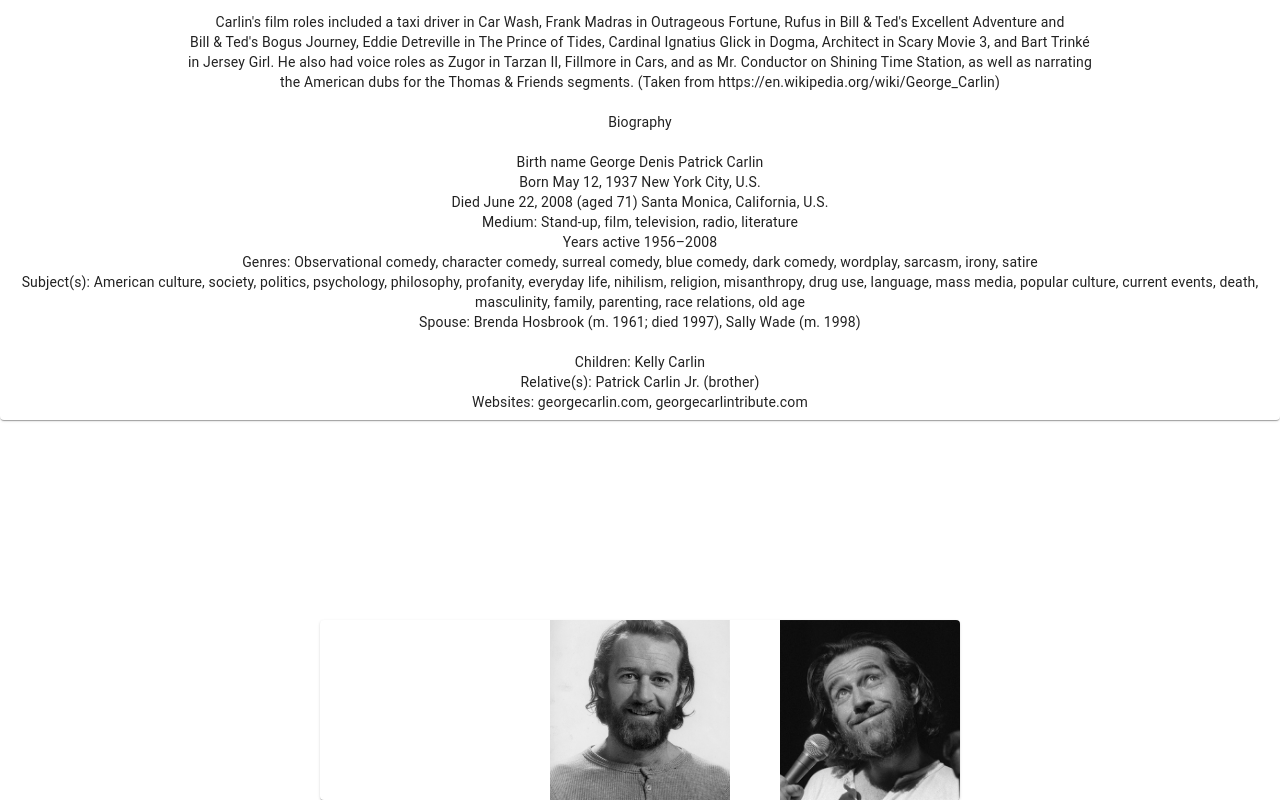
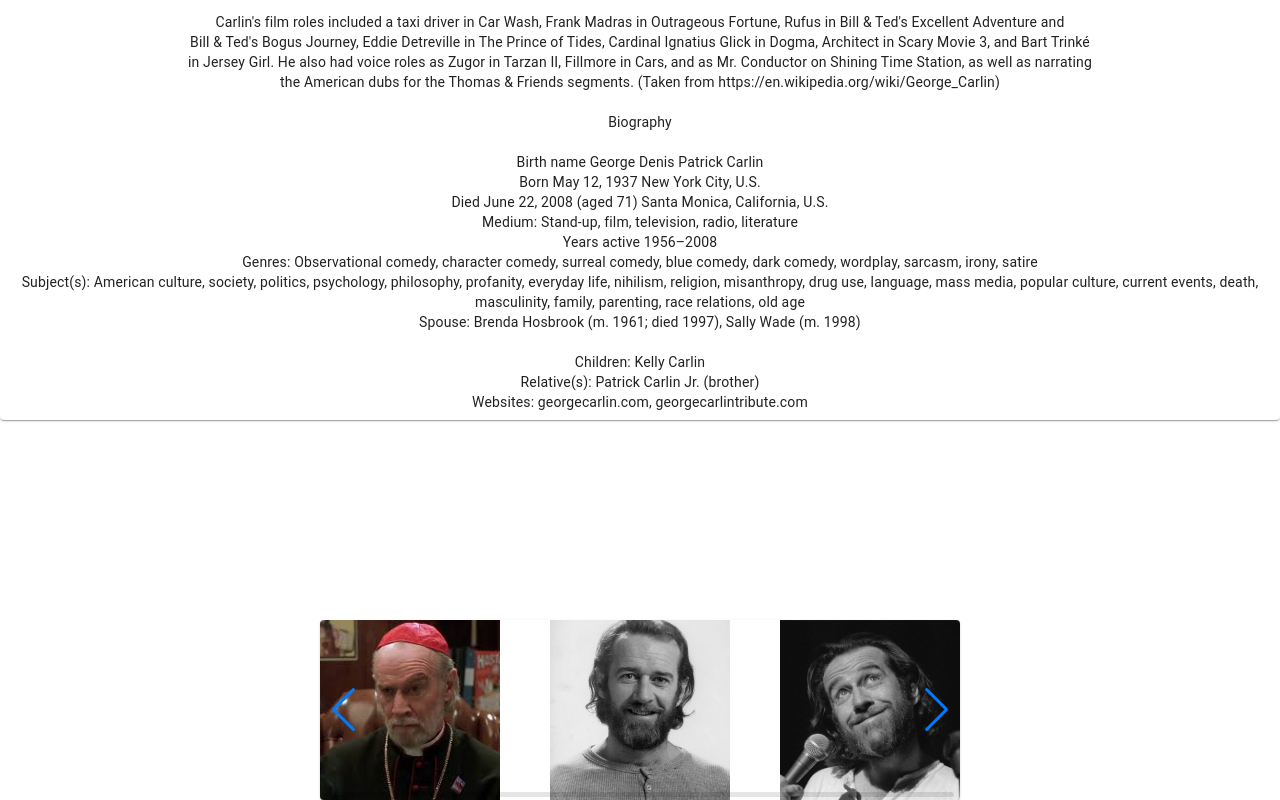
Before and after one commit to Ryanwfile/carlin-tribute, a React (Create React App) app in the folder carlin-website/: page / in a window 1280 px wide. Shown: the part 482-1282 px from the top of the page. Built offline with nearby package versions, Linux system fonts and the light colour scheme; a web font is replaced by a local one.

Commit message:
more swiper updates, about to uninstall less maintained react swipeable views package

```diff
--- a/carlin-website/src/components/CardCustom/CardCustom.js
+++ b/carlin-website/src/components/CardCustom/CardCustom.js
@@ -1,6 +1,6 @@
 import { Card, CardMedia } from "@material-ui/core";
 import { makeStyles } from "@material-ui/core/styles";
-import { Swiper, SwiperSlide } from "swiper/react";
+import { Swiper, SwiperSlide, autoplay } from "swiper/react";
 import "swiper/swiper-bundle.min.css";
 import "swiper/swiper.min.css";
 
@@ -8,7 +8,13 @@
 import "swiper/components/navigation/navigation.min.css";
 import "swiper/components/pagination/pagination.min.css";
 
+// import "swiper/css";
+// import "swiper/css/navigation";
+// import "swiper/css/pagination";
+// import "swiper/css/scrollbar";
+
 import { CONSTANTS } from "../../constants";
+import { Navigation, Pagination, Scrollbar, A11y } from "swiper";
 
 const useStyles = makeStyles({
   media: {
@@ -22,11 +28,19 @@
   return (
     <Card>
       <Swiper
+        modules={[Navigation, Pagination, Scrollbar, A11y]}
         spaceBetween={50}
         slidesPerView={3}
         centeredSlides
-        // onSlideChange={() => console.log("slide change")}
-        // onSwiper={(swiper) => console.log(swiper)}
+        grabCursor
+        keyboard={{ enabled: true }}
+        pagination={{ clickable: true }}
+        scrollbar={{ draggable: true }}
+        navigation
+        loop
+        autoplay={true}
+        onSlideChange={() => console.log("slide change")}
+        onSwiper={(swiper) => console.log(swiper)}
       >
         {CONSTANTS.IMAGES.map((image, index) => {
           return (
```
